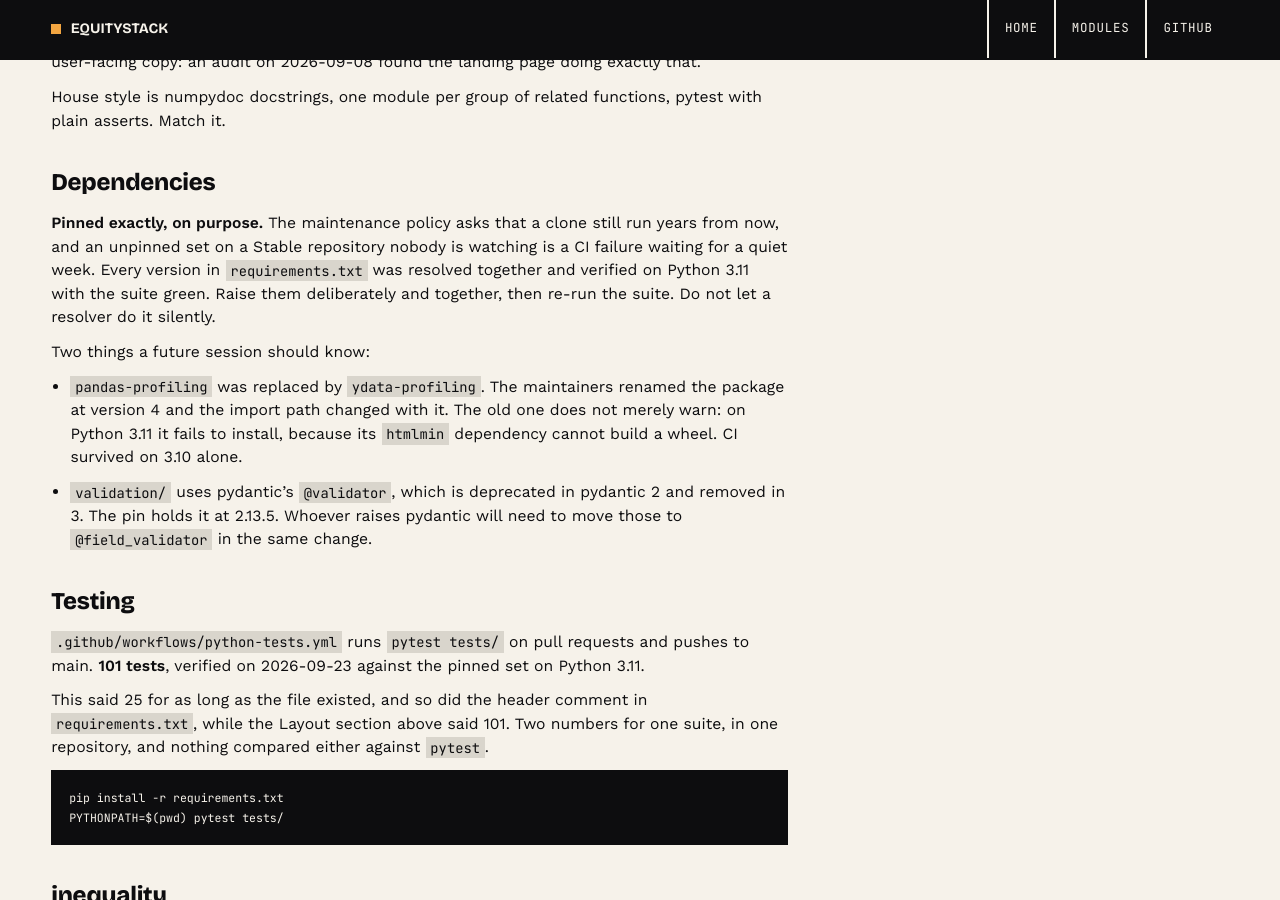
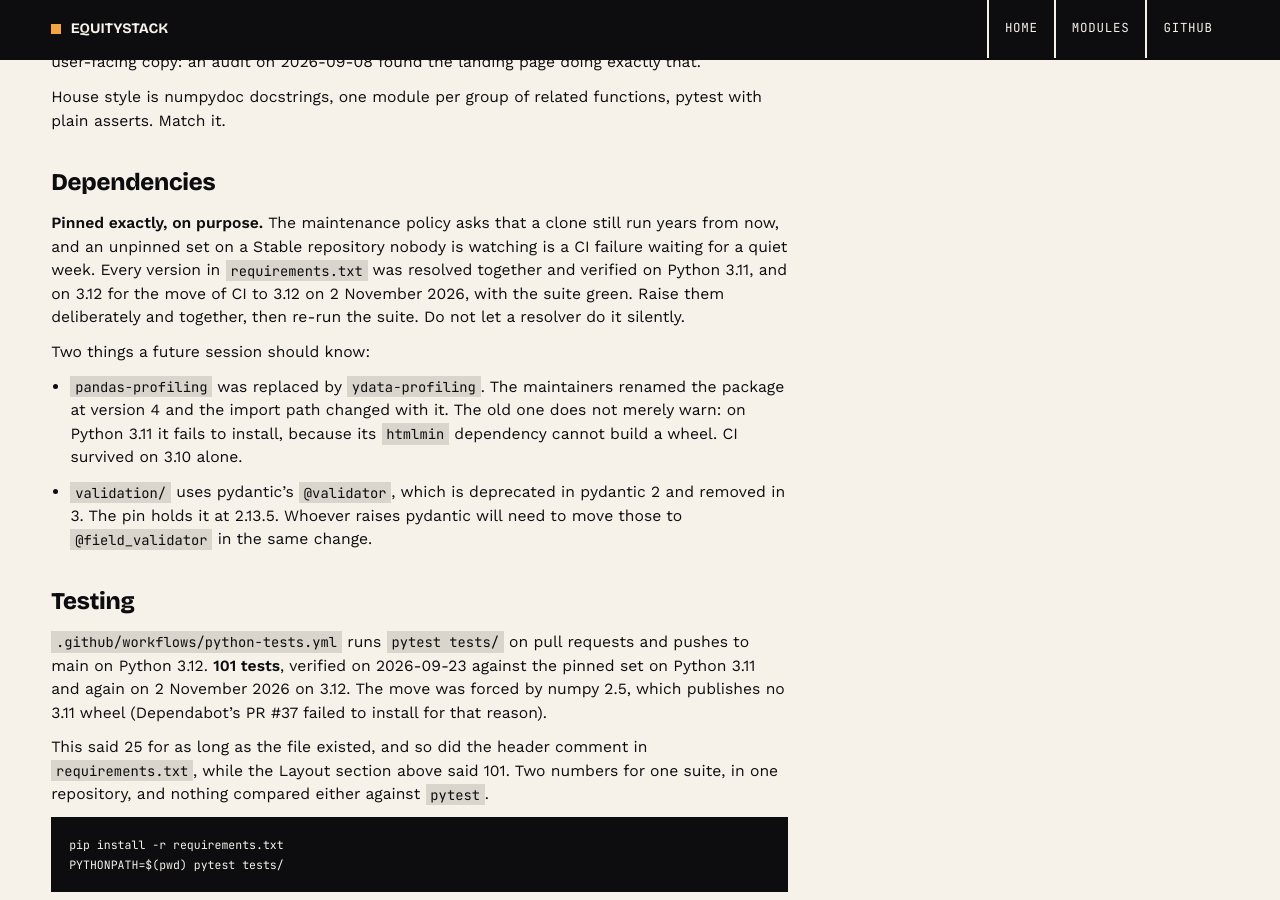
Before and after one commit to Varnasr/EquityStack, a Jekyll site: the page built from CLAUDE.md, in a window 1280 px wide and 900 px high, scrolled down 509 px. Built offline with Jekyll 4.4.1, drawn with Linux system fonts in a browser that asks for light colours; our own code applies the rules of GitHub Pages for plain Markdown files.

Commit message:
CI: run the tests on Python 3.12
numpy 2.5 publishes no Python 3.11 wheel, so Dependabot's numpy bump (PR #37)
could not install. The current pinned set was installed fresh on 3.12 and passes
all 101 tests, so only the interpreter changes. requirements.txt, README and
CLAUDE.md now say which versions were verified.

Co-Authored-By: Claude Sonnet 5.5 <noreply@anthropic.com>
Claude-Session: https://claude.ai/code/session_011RjaPbjugwYe571GWkFUpy

```diff
--- a/CLAUDE.md
+++ b/CLAUDE.md
@@ -29,8 +29,8 @@ pytest with plain asserts. Match it.
 **Pinned exactly, on purpose.** The maintenance policy asks that a clone still
 run years from now, and an unpinned set on a Stable repository nobody is
 watching is a CI failure waiting for a quiet week. Every version in
-`requirements.txt` was resolved together and verified on Python 3.11 with the
-suite green. Raise them deliberately and together, then re-run the suite. Do not
+`requirements.txt` was resolved together and verified on Python 3.11, and on 3.12
+for the move of CI to 3.12 on 2 November 2026, with the suite green. Raise them deliberately and together, then re-run the suite. Do not
 let a resolver do it silently.
 
 Two things a future session should know:
@@ -46,8 +46,10 @@ Two things a future session should know:
 ## Testing
 
 `.github/workflows/python-tests.yml` runs `pytest tests/` on pull requests and
-pushes to main. **101 tests**, verified on 2026-09-23 against the pinned set on
-Python 3.11.
+pushes to main on Python 3.12. **101 tests**, verified on 2026-09-23 against the
+pinned set on Python 3.11 and again on 2 November 2026 on 3.12. The move was
+forced by numpy 2.5, which publishes no 3.11 wheel (Dependabot's PR #37 failed to
+install for that reason).
 
 This said 25 for as long as the file existed, and so did the header comment in
 `requirements.txt`, while the Layout section above said 101. Two numbers for one
--- a/requirements.txt
+++ b/requirements.txt
@@ -3,8 +3,9 @@
 # and an unpinned dependency set on a repository nobody is watching is a CI
 # failure waiting for a quiet week.
 #
-# Every version below was resolved together and verified on Python 3.11 with the
-# full test suite green (101 tests). Raise them deliberately, together, and re-run
+# Every version below was resolved together and verified on Python 3.11, and on
+# 3.12 on 2 November 2026, with the full test suite green (101 tests). CI runs
+# 3.12, because numpy 2.5 has no 3.11 wheel. Raise them deliberately, together, and re-run
 # the suite; do not let a resolver do it silently.
 
 pandas==2.3.3
```
Also changed, not shown: .github/workflows/python-tests.yml, README.md.
